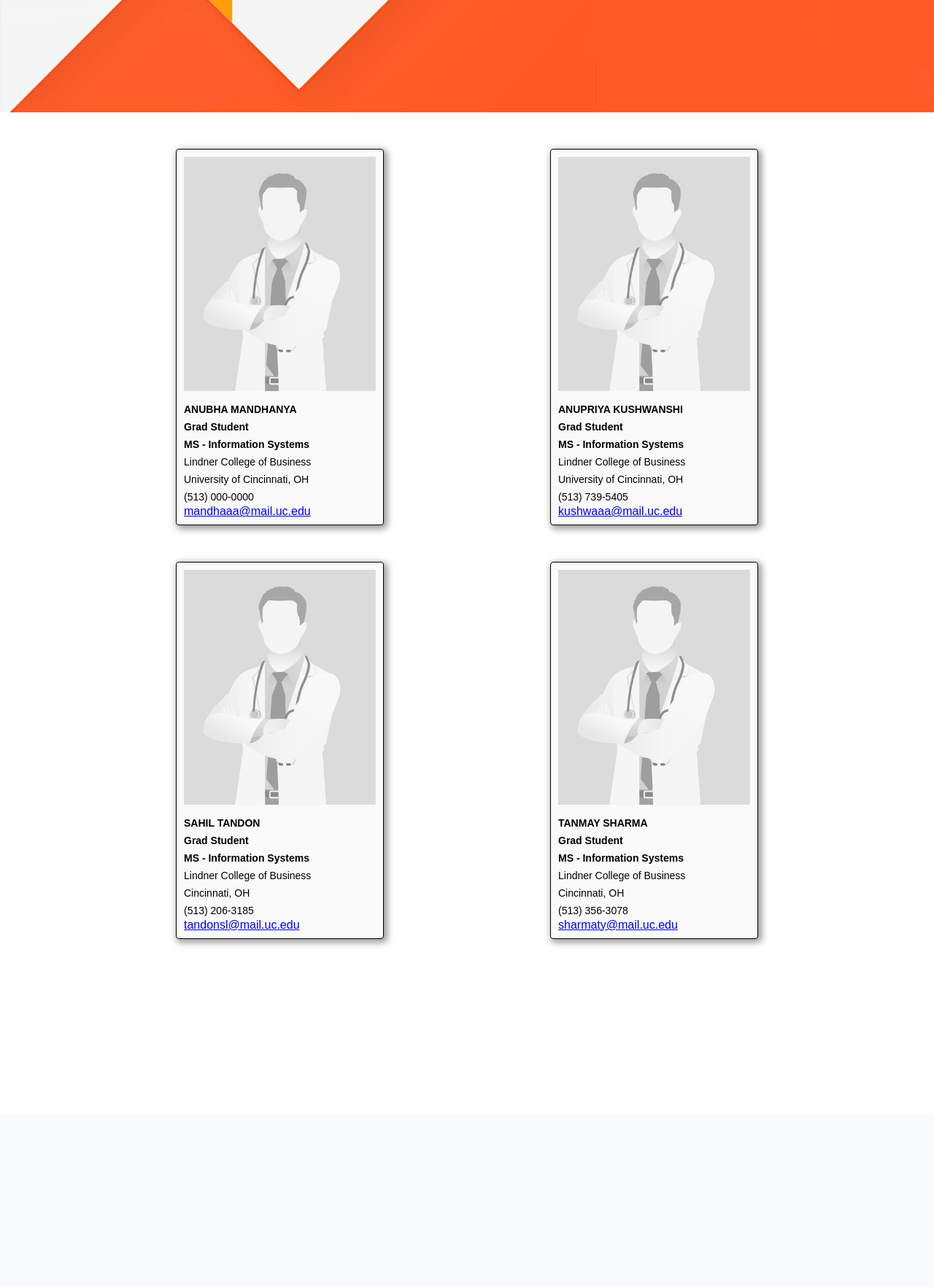
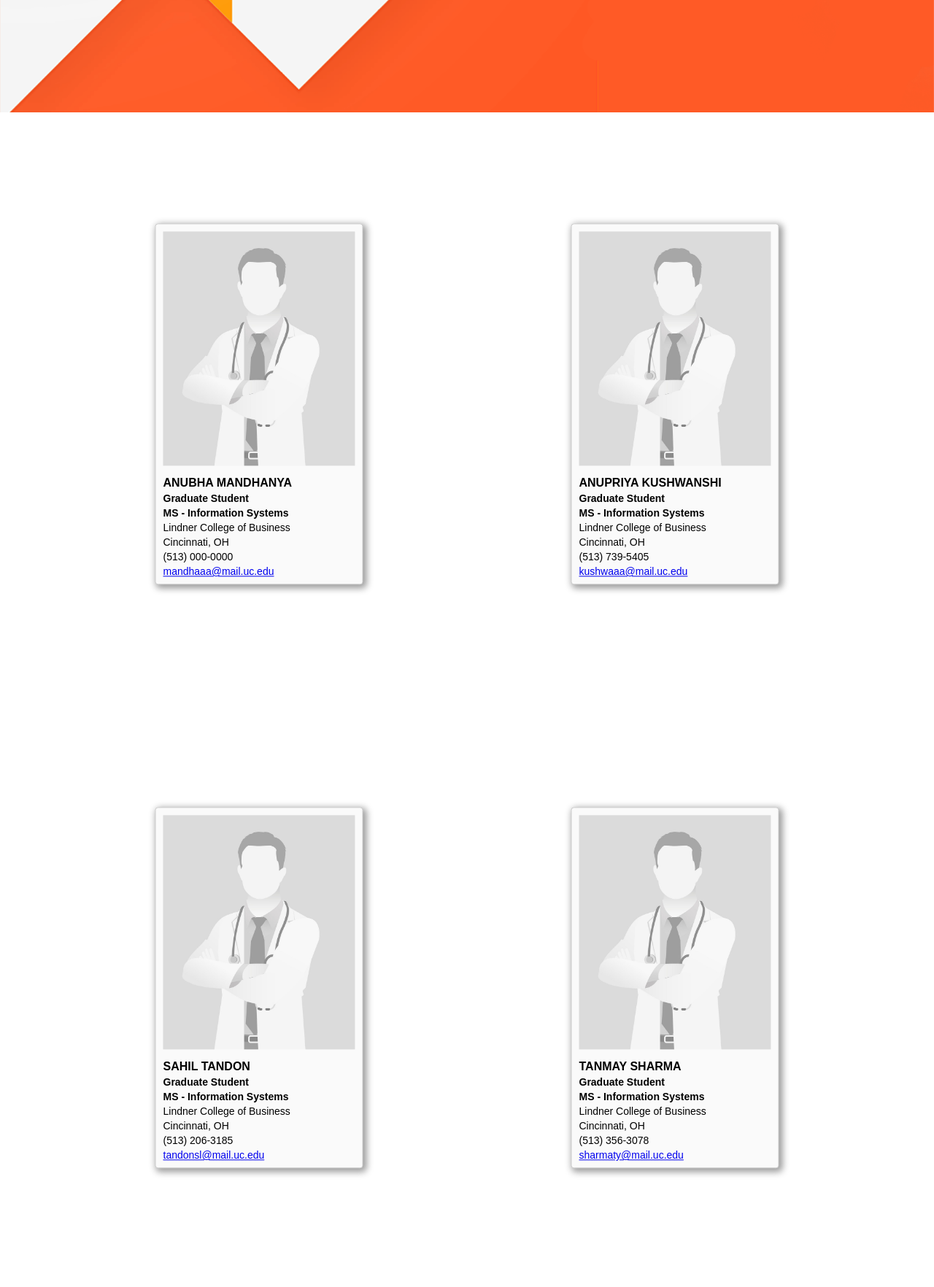
Before and after one commit to sahil-tandon/Data-Warewolves---Google-Analytics, a PHP site: page /contact.html in a window 1280 px wide. Shown: the part 646-2410 px from the top of the page at 73% size. Before the commit the page ends 1943 px from the top, so only its background shows below. Run offline with PHP 8.4, Linux system fonts and the light colour scheme; some libraries are stand-ins or nearby versions.

Commit message:
DataWarewolves | Updates to contact page.

```diff
--- a/contact.html
+++ b/contact.html
@@ -48,10 +48,10 @@
 			            <img class="contact-us-image" src="images/contact.jpg">
 			            <div class="contact-us-info">
 			                <p class="contact-us-name">Anubha Mandhanya</p>
-			                <p class="contact-us-designation">Grad Student</p>
+			                <p class="contact-us-designation">Graduate Student</p>
 			                <p class="contact-us-designation">MS - Information Systems</p>
 			                <p class="contact-us-school">Lindner College of Business</p>
-			                <p class="contact-us-location">University of Cincinnati, OH</p>
+			                <p class="contact-us-location">Cincinnati, OH</p>
 			                <p class="contact-us-phone">(513) 000-0000</p>
 			                <a href="mailto:hasnainkurawadwala@bandit.com" class="contact-us-email">mandhaaa@mail.uc.edu</a>
 			            </div>
@@ -60,10 +60,10 @@
 			            <img class="contact-us-image" src="images/contact.jpg">
 			            <div class="contact-us-info">
 			                <p class="contact-us-name">Anupriya Kushwanshi</p>
-			                <p class="contact-us-designation">Grad Student</p>
+			                <p class="contact-us-designation">Graduate Student</p>
 			                <p class="contact-us-designation">MS - Information Systems</p>
 			                <p class="contact-us-school">Lindner College of Business</p>
-			                <p class="contact-us-location">University of Cincinnati, OH</p>
+			                <p class="contact-us-location">Cincinnati, OH</p>
 			                <p class="contact-us-phone">(513) 739-5405</p>
 			                <a href="mailto:hasnainkurawadwala@bandit.com" class="contact-us-email">kushwaaa@mail.uc.edu</a>
 			            </div>
@@ -74,7 +74,7 @@
 			            <img class="contact-us-image" src="images/contact.jpg">
 			            <div class="contact-us-info">
 			                <p class="contact-us-name">Sahil Tandon</p>
-			                <p class="contact-us-designation">Grad Student</p>
+			                <p class="contact-us-designation">Graduate Student</p>
 			                <p class="contact-us-designation">MS - Information Systems</p>
 			                <p class="contact-us-school">Lindner College of Business</p>
 			                <p class="contact-us-location">Cincinnati, OH</p>
@@ -86,7 +86,7 @@
 			            <img class="contact-us-image" src="images/contact.jpg">
 			            <div class="contact-us-info">
 			                <p class="contact-us-name">Tanmay Sharma</p>
-			                <p class="contact-us-designation">Grad Student</p>
+			                <p class="contact-us-designation">Graduate Student</p>
 			                <p class="contact-us-designation">MS - Information Systems</p>
 			                <p class="contact-us-school">Lindner College of Business</p>
 			                <p class="contact-us-location">Cincinnati, OH</p>
--- a/css/styles.css
+++ b/css/styles.css
@@ -328,18 +328,24 @@ img {
 
 /*Start: Contact Us Page Styles*/
 .contact-us-table {
-  margin-bottom: 30vh;
+  margin-bottom: 10px;
+}
+.contact-us-row {
+  position: relative;
+  height: 100vh;
 }
 .contact-us-tile {
     width: 25%;
-    float: left;
-    border: 1px solid;
+    border: 1px solid #ccc;
     background: #fafafa;
-    margin: 50px 10% 0 15%;
     box-shadow: 3px 3px 10px 2px rgba(0,0,0,0.4);
     transition: box-shadow 0.3s ease-in-out;
     border-radius: 4px;
     box-sizing: border-box;
+    position: absolute;
+    top: 50%;
+    left: 25%;
+    transform: translate(-50%, -50%);
 }
 .contact-us-tile:hover {
     box-shadow: 6px 6px 12px 2px rgba(0,0,0,0.5);
@@ -351,20 +357,20 @@ img {
 }
 .contact-us-tile:nth-of-type(2n) {
     float: right;
-    margin: 50px 15% 0 10%;
+    left: 75%;
 }
 .contact-us-info {
     padding: 0 10px;
 }
 .contact-us-info p {
     margin: 0;
-    padding: 5px 0;
+    padding: 3px 0;
     line-height: 1;
     font-size: 14px;
 }
 .contact-us-name {
     font-weight: bold;
-    font-size: 16px;
+    font-size: 16px!important;
     text-transform: uppercase;
 }
 .contact-us-designation {
@@ -375,8 +381,9 @@ img {
     padding: 2px 0;
 }
 .contact-us-email {
-    padding: 0px 0 10px 0;
+    padding: 3px 0 10px 0;
     display: inline-block;
+    font-size: 14px;
 }
 .contact-us-phone {
     padding-bottom: 10px;
```
